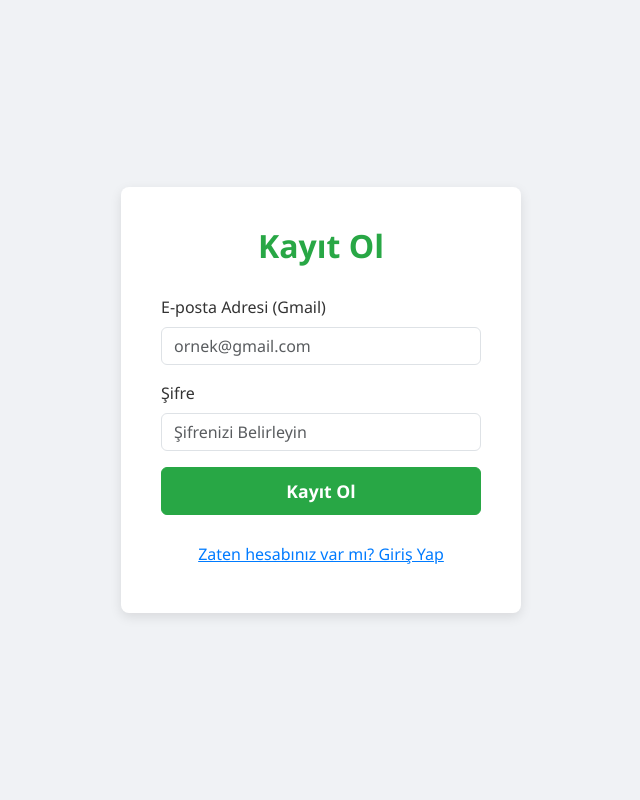
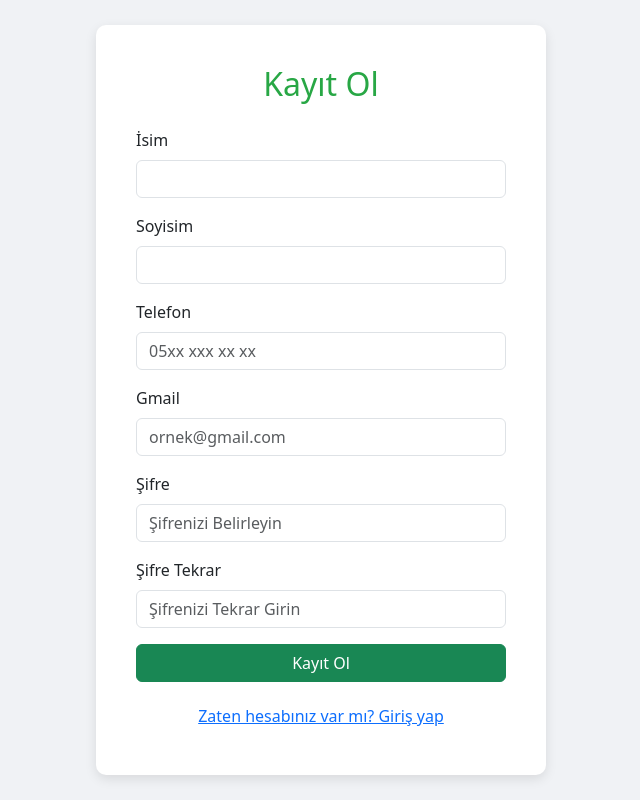
Before and after one commit to mavitilki01/Bus_Company_Web_Site, a PHP site: page /register.php in a window 1280 px wide. Shown: the whole page, without its empty margins (319-959 px from the left). Run offline with PHP 8.4, Linux system fonts and the light colour scheme.

Commit message:
register

```diff
--- a/register.php
+++ b/register.php
@@ -1,42 +1,43 @@
 <?php
-$register_message = ''; // Kayıt mesajı için değişken
+$register_message = '';
 
 if ($_SERVER["REQUEST_METHOD"] == "POST") {
+    $name = htmlspecialchars(trim($_POST['name']));
+    $surname = htmlspecialchars(trim($_POST['surname']));
+    $phone = htmlspecialchars(trim($_POST['phone']));
     $email = htmlspecialchars(trim($_POST['email']));
     $password = htmlspecialchars(trim($_POST['password']));
+    $confirm_password = htmlspecialchars(trim($_POST['confirm_password']));
 
-    // Basit bir örnek için kullanıcıları bir metin dosyasına kaydediyoruz.
-    // Gerçek uygulamada bu kısmı veritabanı ile değiştirmelisiniz.
-    $user_data = $email . ":" . $password . "\n";
-    $file = 'valid_users.txt'; // Kullanıcı bilgilerini saklayacağımız dosya
+    if ($password !== $confirm_password) {
+        $register_message = '<div class="alert alert-danger">Şifreler uyuşmuyor. Lütfen tekrar deneyin.</div>';
+    } else {
+        $user_data = "$name:$surname:$phone:$email:$password\n";
+        $file = 'valid_users.txt';
 
-    // Dosyanın yazılabilir olup olmadığını kontrol et
         if (!is_writable($file) && file_exists($file)) {
-        $register_message = '<div class="alert alert-danger" role="alert">Kayıt dosyasına yazılamıyor. Dosya izinlerini kontrol edin.</div>';
+            $register_message = '<div class="alert alert-danger">Kayıt dosyasına yazılamıyor.</div>';
         } elseif (!file_exists($file) && !touch($file)) {
-        $register_message = '<div class="alert alert-danger" role="alert">Kayıt dosyası oluşturulamıyor. Dizin izinlerini kontrol edin.</div>';
+            $register_message = '<div class="alert alert-danger">Kayıt dosyası oluşturulamıyor.</div>';
         } else {
-        // Aynı e-postanın zaten kayıtlı olup olmadığını kontrol et (basit kontrol)
             $users = file($file, FILE_IGNORE_NEW_LINES | FILE_SKIP_EMPTY_LINES);
             $email_exists = false;
             foreach ($users as $user_line) {
-            list($stored_email, $stored_password) = explode(':', $user_line);
-            if ($stored_email === $email) {
+                $parts = explode(':', $user_line);
+                if (count($parts) >= 4 && $parts[3] === $email) {
                     $email_exists = true;
                     break;
                 }
             }
 
             if ($email_exists) {
-            $register_message = '<div class="alert alert-warning" role="alert">Bu e-posta adresi zaten kayıtlı!</div>';
+                $register_message = '<div class="alert alert-warning">Bu e-posta adresi zaten kayıtlı!</div>';
             } else {
                 if (file_put_contents($file, $user_data, FILE_APPEND | LOCK_EX) !== false) {
-                $register_message = '<div class="alert alert-success" role="alert">Kaydınız başarıyla oluşturuldu! Şimdi giriş yapabilirsiniz.</div>';
-                // İsterseniz kayıt sonrası giriş sayfasına yönlendirebilirsiniz
-                // header("Location: login.php");
-                // exit();
+                    $register_message = '<div class="alert alert-success">Kayıt başarılı! Giriş yapabilirsiniz.</div>';
                 } else {
-                $register_message = '<div class="alert alert-danger" role="alert">Kayıt sırasında bir hata oluştu. Lütfen tekrar deneyin.</div>';
+                    $register_message = '<div class="alert alert-danger">Kayıt sırasında bir hata oluştu.</div>';
+                }
             }
         }
     }
@@ -46,12 +47,10 @@ if ($_SERVER["REQUEST_METHOD"] == "POST") {
 <html lang="tr">
 <head>
     <meta charset="UTF-8">
-    <meta name="viewport" content="width=device-width, initial-scale=1.0">
-    <title>Otobüs Firması - Kayıt Ol</title>
-    <link href="https://cdn.jsdelivr.net/npm/bootstrap@5.3.3/dist/css/bootstrap.min.css" rel="stylesheet" integrity="sha384-QWTKZyjpPEjISv5WaRU9OFeRpok6YctnYmDr5pNlyT2bRjXh0JMhjY6hW+ALEwIH" crossorigin="anonymous">
+    <title>Kayıt Ol</title>
+    <link href="https://cdn.jsdelivr.net/npm/bootstrap@5.3.3/dist/css/bootstrap.min.css" rel="stylesheet">
     <style>
         body {
-            font-family: 'Segoe UI', Tahoma, Geneva, Verdana, sans-serif;
             background-color: #f0f2f5;
             display: flex;
             justify-content: center;
@@ -62,45 +61,26 @@ if ($_SERVER["REQUEST_METHOD"] == "POST") {
         .register-container {
             background-color: #fff;
             padding: 40px;
-            border-radius: 8px;
+            border-radius: 10px;
             box-shadow: 0 4px 12px rgba(0, 0, 0, 0.1);
+            max-width: 450px;
             width: 100%;
-            max-width: 400px;
         }
-        .register-container h2 {
-            color: #28a745; /* Yeşil renk kayıt başlığı için */
-            font-weight: 700;
-            margin-bottom: 30px;
+        h2 {
+            color: #28a745;
             text-align: center;
-        }
-        .form-label {
-            font-weight: 500;
-            color: #333;
+            margin-bottom: 25px;
         }
         .btn-success {
-            background-color: #28a745;
-            border-color: #28a745;
             width: 100%;
-            padding: 10px;
-            font-size: 1.1rem;
-            font-weight: 600;
-        }
-        .btn-success:hover {
-            background-color: #218838;
-            border-color: #1e7e34;
         }
         .btn-link {
             display: block;
-            margin-top: 20px;
+            margin-top: 15px;
             text-align: center;
-            color: #007bff;
-        }
-        .btn-link:hover {
-            text-decoration: underline;
         }
         .alert {
             margin-top: 20px;
-            text-align: center;
         }
     </style>
 </head>
@@ -108,27 +88,36 @@ if ($_SERVER["REQUEST_METHOD"] == "POST") {
 
 <div class="register-container">
     <h2>Kayıt Ol</h2>
-        <?php
-        // Kayıt mesajı varsa göster
-        if ($register_message) {
-            echo $register_message;
-        }
-        ?>
+    <?php echo $register_message; ?>
     <form action="register.php" method="POST">
         <div class="mb-3">
-                <label for="email" class="form-label">E-posta Adresi (Gmail)</label>
-                <input type="email" class="form-control" id="email" name="email" required placeholder="ornek@gmail.com"
-                       value="<?php echo isset($email) ? htmlspecialchars($email) : ''; ?>">
+            <label class="form-label">İsim</label>
+            <input type="text" name="name" class="form-control" required value="<?php echo isset($name) ? htmlspecialchars($name) : ''; ?>">
         </div>
         <div class="mb-3">
-                <label for="password" class="form-label">Şifre</label>
-                <input type="password" class="form-control" id="password" name="password" required placeholder="Şifrenizi Belirleyin" minlength="6">
+            <label class="form-label">Soyisim</label>
+            <input type="text" name="surname" class="form-control" required value="<?php echo isset($surname) ? htmlspecialchars($surname) : ''; ?>">
+        </div>
+        <div class="mb-3">
+            <label class="form-label">Telefon</label>
+            <input type="tel" name="phone" class="form-control" required placeholder="05xx xxx xx xx" value="<?php echo isset($phone) ? htmlspecialchars($phone) : ''; ?>">
+        </div>
+        <div class="mb-3">
+            <label class="form-label">Gmail</label>
+            <input type="email" name="email" class="form-control" required placeholder="ornek@gmail.com" value="<?php echo isset($email) ? htmlspecialchars($email) : ''; ?>">
+        </div>
+        <div class="mb-3">
+            <label class="form-label">Şifre</label>
+            <input type="password" name="password" class="form-control" required minlength="6" placeholder="Şifrenizi Belirleyin">
+        </div>
+        <div class="mb-3">
+            <label class="form-label">Şifre Tekrar</label>
+            <input type="password" name="confirm_password" class="form-control" required minlength="6" placeholder="Şifrenizi Tekrar Girin">
         </div>
         <button type="submit" class="btn btn-success">Kayıt Ol</button>
-            <a href="login.php" class="btn btn-link">Zaten hesabınız var mı? Giriş Yap</a>
+        <a href="login.php" class="btn btn-link">Zaten hesabınız var mı? Giriş yap</a>
     </form>
 </div>
 
-    <script src="https://cdn.jsdelivr.net/npm/bootstrap@5.3.3/dist/js/bootstrap.bundle.min.js" integrity="sha384-YvpcrYf0tY3lHB60NNkmXc5s9fDVZLESaAA55NDzOxhy9GkcIdslK1eN7N6jIeHz" crossorigin="anonymous"></script>
 </body>
 </html>
--- /dev/null
+++ b/valid_users.txt
@@ -0,0 +1 @@
+feyza:Gülen:05123451235:feyza.gulen248@gmail.com:feyza01
```
Lines whose indentation alone changed are shown as unchanged.
